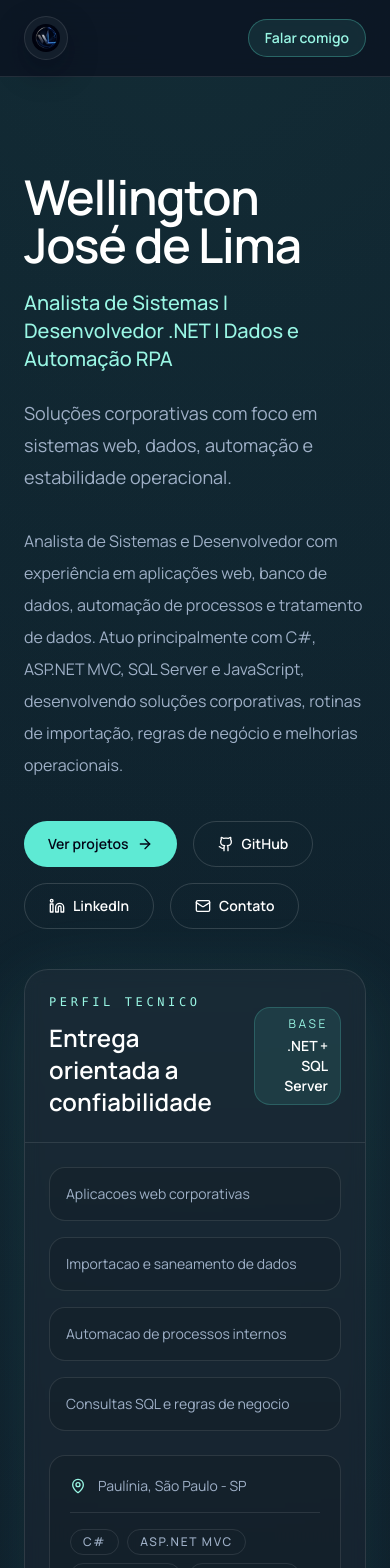
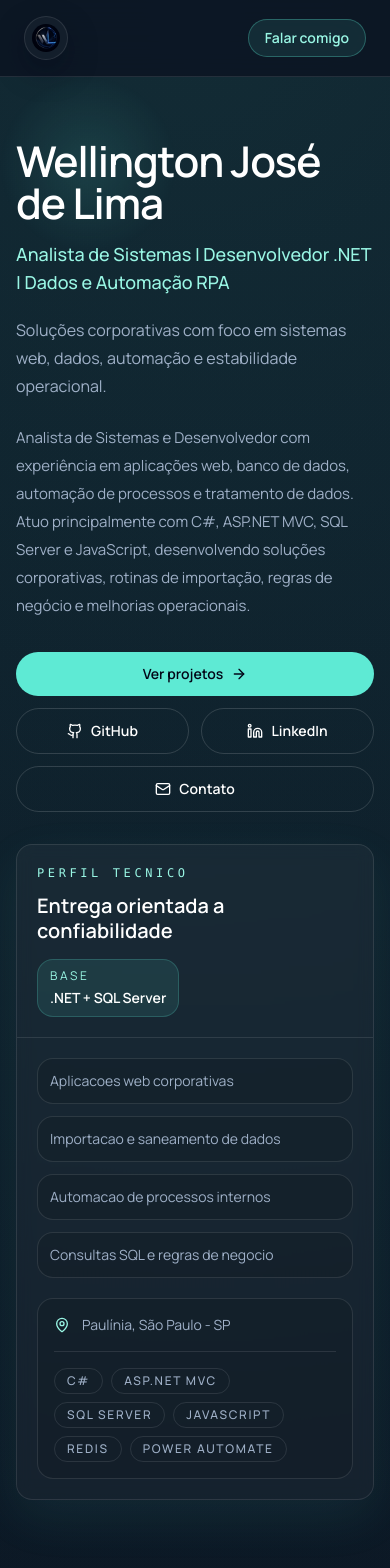
Before and after one commit to Wellington-Nox-Lima/Wellington-Nox-Lima.github.io, a Next.js app: page / in a window 390 px wide. Shown: the top 1568 px of the page. Built offline with nearby package versions, Linux system fonts and the light colour scheme.

Commit message:
Melhora layout mobile do portfolio

```diff
--- a/app/globals.css
+++ b/app/globals.css
@@ -65,25 +65,53 @@ a {
   }
 }
 
+@keyframes hero-fade-up {
+  0% {
+    opacity: 0;
+    transform: translateY(26px) scale(0.985);
+    filter: blur(10px);
+  }
+
+  100% {
+    opacity: 1;
+    transform: translateY(0) scale(1);
+    filter: blur(0);
+  }
+}
+
+@keyframes hero-panel-glow {
+  0% {
+    opacity: 0;
+    transform: translateY(30px) scale(0.98);
+    box-shadow: 0 0 0 rgba(94, 234, 212, 0);
+  }
+
+  100% {
+    opacity: 1;
+    transform: translateY(0) scale(1);
+    box-shadow: 0 18px 50px rgba(94, 234, 212, 0.08);
+  }
+}
+
 @layer components {
   .section-shell {
-    @apply mx-auto max-w-7xl px-6 py-20 sm:px-8 lg:px-12;
+    @apply mx-auto max-w-7xl px-4 py-14 sm:px-8 sm:py-20 lg:px-12;
   }
 
   .section-heading {
-    @apply text-sm font-semibold uppercase tracking-[0.24em] text-accentSoft;
+    @apply text-xs font-semibold uppercase tracking-[0.2em] text-accentSoft sm:text-sm sm:tracking-[0.24em];
   }
 
   .section-title {
-    @apply mt-4 text-3xl font-semibold tracking-tight text-white sm:text-4xl;
+    @apply mt-3 text-2xl font-semibold tracking-tight text-white sm:mt-4 sm:text-4xl;
   }
 
   .section-copy {
-    @apply mt-5 max-w-3xl text-base leading-8 text-muted sm:text-lg;
+    @apply mt-4 max-w-3xl text-[15px] leading-7 text-muted sm:mt-5 sm:text-lg sm:leading-8;
   }
 
   .panel-card {
-    @apply rounded-3xl border border-white/10 bg-white/[0.04] backdrop-blur;
+    @apply rounded-2xl border border-white/10 bg-white/[0.04] backdrop-blur sm:rounded-3xl;
   }
 
   .stack-chip {
@@ -110,4 +138,61 @@ a {
     pointer-events: none;
     z-index: -1;
   }
+
+  .hero-intro {
+    position: relative;
+  }
+
+  .hero-intro::before {
+    content: "";
+    position: absolute;
+    top: -2.5rem;
+    left: -1rem;
+    width: min(20rem, 45vw);
+    height: min(20rem, 45vw);
+    border-radius: 9999px;
+    background: radial-gradient(circle, rgba(94, 234, 212, 0.12) 0%, rgba(94, 234, 212, 0) 72%);
+    filter: blur(12px);
+    opacity: 0;
+    animation: hero-fade-up 0.9s ease-out 0.08s forwards;
+    pointer-events: none;
+  }
+
+  .hero-reveal {
+    opacity: 0;
+    animation: hero-fade-up 0.78s cubic-bezier(0.22, 1, 0.36, 1) forwards;
+    will-change: transform, opacity, filter;
+  }
+
+  .hero-delay-1 {
+    animation-delay: 0.08s;
+  }
+
+  .hero-delay-2 {
+    animation-delay: 0.16s;
+  }
+
+  .hero-delay-3 {
+    animation-delay: 0.26s;
+  }
+
+  .hero-delay-4 {
+    animation-delay: 0.36s;
+  }
+
+  .hero-delay-5 {
+    animation-delay: 0.46s;
+  }
+
+  .panel-card.hero-reveal,
+  .hero-reveal.panel-card {
+    animation-name: hero-panel-glow;
+    animation-duration: 0.88s;
+  }
+
+  .about-reveal {
+    opacity: 0;
+    animation: hero-fade-up 0.72s cubic-bezier(0.22, 1, 0.36, 1) 0.96s forwards;
+    will-change: transform, opacity, filter;
+  }
 }
--- a/components/Hero.tsx
+++ b/components/Hero.tsx
@@ -5,30 +5,30 @@ export function Hero() {
   const { person } = portfolioData;
 
   return (
-    <section id="inicio" className="section-shell pt-16 sm:pt-24">
-      <div className="grid gap-10 lg:grid-cols-[1.15fr_0.85fr] lg:items-end">
-        <div>
+    <section id="inicio" className="section-shell pt-10 sm:pt-24">
+      <div className="grid gap-8 lg:grid-cols-[1.15fr_0.85fr] lg:items-end">
+        <div className="hero-intro">
 
-          <h1 className="mt-8 max-w-4xl text-5xl font-semibold tracking-tight text-white sm:text-6xl lg:text-7xl">
+          <h1 className="hero-reveal hero-delay-1 mt-6 max-w-4xl text-[2.65rem] font-semibold leading-[0.98] tracking-tight text-white sm:mt-8 sm:text-6xl lg:text-7xl">
             {person.name}
           </h1>
 
-          <p className="mt-5 text-xl font-medium text-accentSoft sm:text-2xl">
+          <p className="hero-reveal hero-delay-2 mt-4 text-lg font-medium leading-7 text-accentSoft sm:mt-5 sm:text-2xl">
             {person.title}
           </p>
 
-          <p className="mt-6 max-w-3xl text-lg leading-8 text-muted sm:text-xl">
+          <p className="hero-reveal hero-delay-3 mt-5 max-w-3xl text-base leading-7 text-muted sm:mt-6 sm:text-xl sm:leading-8">
             {person.shortPitch}
           </p>
 
-          <p className="mt-8 max-w-3xl text-base leading-8 text-muted">
+          <p className="hero-reveal hero-delay-4 mt-6 max-w-3xl text-[15px] leading-7 text-muted sm:mt-8 sm:text-base sm:leading-8">
             {person.summary}
           </p>
 
-          <div className="mt-10 flex flex-wrap gap-4">
+          <div className="hero-reveal hero-delay-5 mt-8 grid grid-cols-2 gap-3 sm:mt-10 sm:flex sm:flex-wrap sm:gap-4">
             <a
               href="#projetos"
-              className="inline-flex items-center gap-2 rounded-full bg-accent px-6 py-3 text-sm font-semibold text-slate-950 transition hover:bg-accentSoft"
+              className="col-span-2 inline-flex items-center justify-center gap-2 rounded-full bg-accent px-5 py-3 text-sm font-semibold text-slate-950 transition hover:bg-accentSoft sm:col-auto sm:px-6"
             >
               Ver projetos
               <ArrowRight className="h-4 w-4" />
@@ -37,7 +37,7 @@ export function Hero() {
               href={person.github}
               target="_blank"
               rel="noreferrer"
-              className="inline-flex items-center gap-2 rounded-full border border-white/15 px-6 py-3 text-sm font-semibold text-white transition hover:border-white/30 hover:bg-white/5"
+              className="inline-flex items-center justify-center gap-2 rounded-full border border-white/15 px-4 py-3 text-sm font-semibold text-white transition hover:border-white/30 hover:bg-white/5 sm:px-6"
             >
               <Github className="h-4 w-4" />
               GitHub
@@ -46,14 +46,14 @@ export function Hero() {
               href={person.linkedin}
               target="_blank"
               rel="noreferrer"
-              className="inline-flex items-center gap-2 rounded-full border border-white/15 px-6 py-3 text-sm font-semibold text-white transition hover:border-white/30 hover:bg-white/5"
+              className="inline-flex items-center justify-center gap-2 rounded-full border border-white/15 px-4 py-3 text-sm font-semibold text-white transition hover:border-white/30 hover:bg-white/5 sm:px-6"
             >
               <Linkedin className="h-4 w-4" />
               LinkedIn
             </a>
             <a
               href={`mailto:${person.email}`}
-              className="inline-flex items-center gap-2 rounded-full border border-white/15 px-6 py-3 text-sm font-semibold text-white transition hover:border-white/30 hover:bg-white/5"
+              className="col-span-2 inline-flex items-center justify-center gap-2 rounded-full border border-white/15 px-4 py-3 text-sm font-semibold text-white transition hover:border-white/30 hover:bg-white/5 sm:col-auto sm:px-6"
             >
               <Mail className="h-4 w-4" />
               Contato
@@ -61,26 +61,26 @@ export function Hero() {
           </div>
         </div>
 
-        <div className="panel-card overflow-hidden shadow-glow">
-          <div className="border-b border-white/10 p-6">
-            <div className="flex items-center justify-between">
+        <div className="hero-reveal hero-delay-4 panel-card overflow-hidden shadow-glow">
+          <div className="border-b border-white/10 p-5 sm:p-6">
+            <div className="grid gap-4 sm:flex sm:items-center sm:justify-between">
               <div>
                 <p className="font-mono text-xs uppercase tracking-[0.3em] text-accentSoft">
                   Perfil tecnico
                 </p>
-                <h2 className="mt-3 text-2xl font-semibold text-white">
+                <h2 className="mt-3 text-xl font-semibold leading-tight text-white sm:text-2xl">
                   Entrega orientada a confiabilidade
                 </h2>
               </div>
-              <div className="rounded-2xl border border-accent/20 bg-accent/10 px-3 py-2 text-right">
+              <div className="w-fit rounded-2xl border border-accent/20 bg-accent/10 px-3 py-2 text-left sm:text-right">
                 <p className="text-xs uppercase tracking-[0.22em] text-accentSoft">Base</p>
                 <p className="mt-1 text-sm font-semibold text-white">.NET + SQL Server</p>
               </div>
             </div>
           </div>
 
-          <div className="space-y-6 p-6">
-            <div className="grid gap-4 sm:grid-cols-2">
+          <div className="space-y-5 p-5 sm:space-y-6 sm:p-6">
+            <div className="grid gap-3 sm:grid-cols-2 sm:gap-4">
               {[
                 "Aplicacoes web corporativas",
                 "Importacao e saneamento de dados",
@@ -89,14 +89,14 @@ export function Hero() {
               ].map((item) => (
                 <div
                   key={item}
-                  className="rounded-2xl border border-white/10 bg-black/10 p-4 text-sm text-muted"
+                  className="rounded-2xl border border-white/10 bg-black/10 p-3 text-sm text-muted sm:p-4"
                 >
                   {item}
                 </div>
               ))}
             </div>
 
-            <div className="rounded-2xl border border-white/10 bg-black/10 p-5">
+            <div className="rounded-2xl border border-white/10 bg-black/10 p-4 sm:p-5">
               <div className="flex items-center gap-3 text-sm text-muted">
                 <MapPin className="h-4 w-4 text-accentSoft" />
                 <span>{person.location}</span>
--- a/components/TechStack.tsx
+++ b/components/TechStack.tsx
@@ -10,15 +10,15 @@ export function TechStack() {
         corporativos.
       </p>
 
-      <div className="mt-12 grid gap-6 md:grid-cols-2 xl:grid-cols-3">
+      <div className="mt-8 grid gap-4 sm:mt-12 sm:gap-6 md:grid-cols-2 xl:grid-cols-3">
         {portfolioData.technologies.map((group) => (
-          <article key={group.title} className="panel-card p-7">
+          <article key={group.title} className="panel-card p-5 sm:p-7">
             <h3 className="text-lg font-semibold text-white">{group.title}</h3>
-            <div className="mt-5 flex flex-wrap gap-2">
+            <div className="mt-4 flex flex-wrap gap-2 sm:mt-5">
               {group.items.map((item) => (
                 <span
                   key={item}
-                  className="rounded-full border border-white/10 bg-white/[0.03] px-3 py-2 text-sm text-muted"
+                  className="rounded-full border border-white/10 bg-white/[0.03] px-3 py-1.5 text-[13px] text-muted sm:py-2 sm:text-sm"
                 >
                   {item}
                 </span>
```
Also changed, not shown: components/About.tsx (+23 -19 lines), components/Contact.tsx (+8 -8 lines), components/Experience.tsx (+18 -18 lines), components/Projects.tsx (+57 -52 lines).
